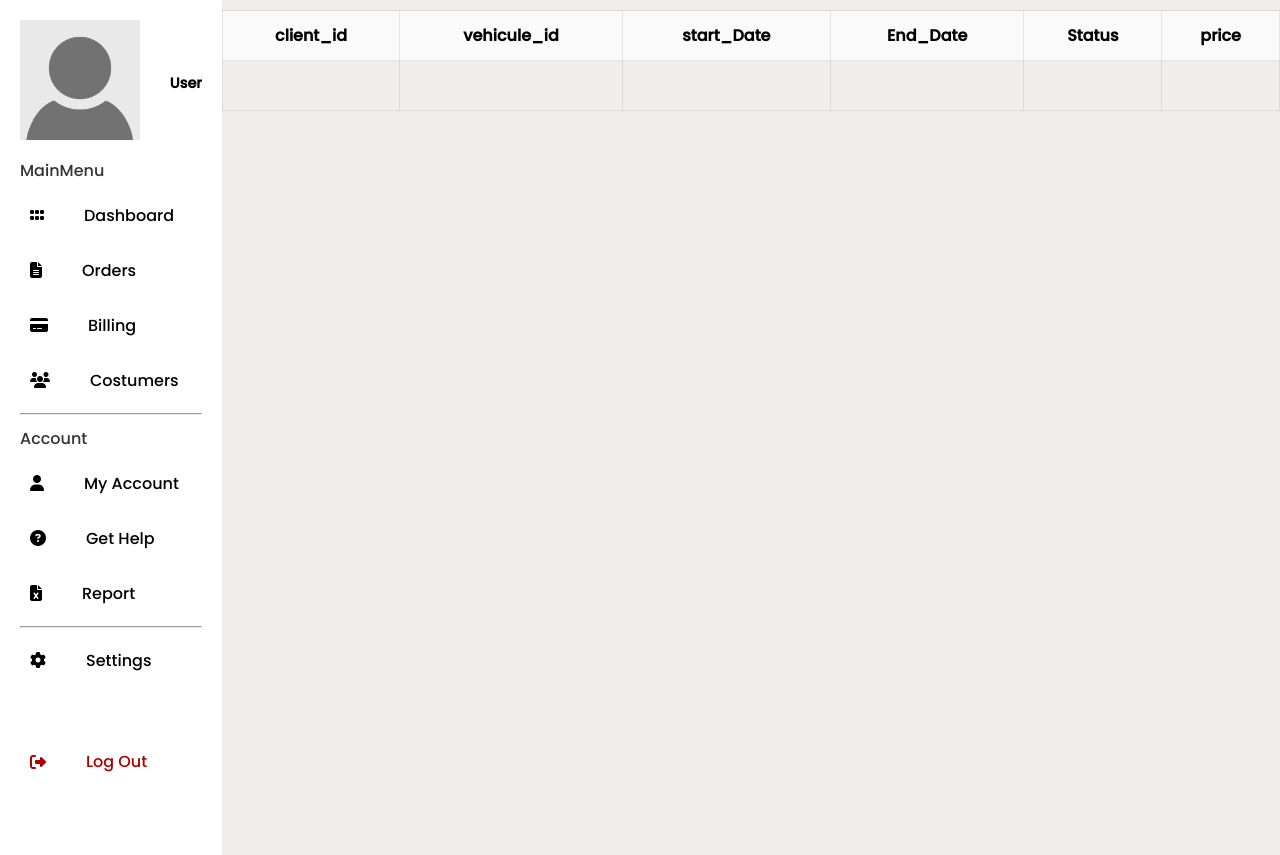
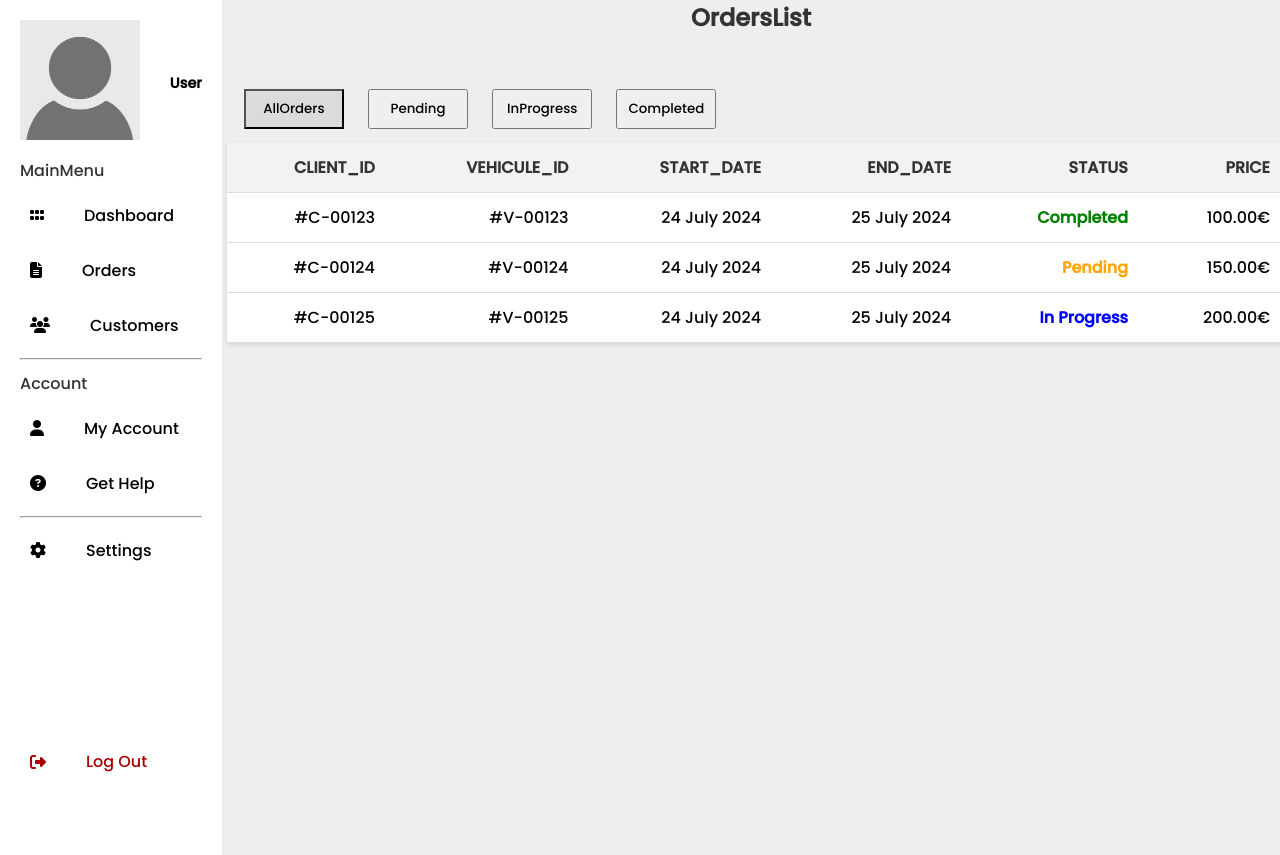
Before and after one commit to SDIKI20/PFE, a PHP site: page /views/Dashboard1.html in a window 1280 px wide, after a click on "Orders". Run offline with PHP 8.4, Linux system fonts and the light colour scheme; lists and menus that the app fills with data are empty; some libraries are stand-ins or nearby versions.

Commit message:
Enhance order management dashboard: add order filtering, improve table display, and update styles

```diff
--- a/public/js/dashboard.js
+++ b/public/js/dashboard.js
@@ -20,34 +20,71 @@ new Chart(ctx, {
   }
 })
 
+let allOrders = []; // تخزين جميع الطلبات
+
 document.addEventListener("DOMContentLoaded", function () {
-    fetchOrders();
+    fetchOrders(); // جلب الطلبات عند تحميل الصفحة
+
+    // إضافة مستمع للأزرار
+    document.querySelectorAll(".button_ord").forEach(button => {
+        button.addEventListener("click", function () {
+            document.querySelectorAll(".button_ord").forEach(btn => btn.classList.remove("active"));
+            this.classList.add("active");
+
+            const status = this.textContent; // الحصول على نص الزر (الحالة المطلوبة)
+            filterOrders(status);
         });
-//get all orders
+    });
+});
+
+// جلب جميع الطلبات من السيرفر
 function fetchOrders() {
     fetch("http://localhost:4000/api/getOrders")
         .then(response => response.json())
         .then(orders => {
+            allOrders = orders; // حفظ جميع الطلبات في متغير عالمي
+            displayOrders(allOrders); // عرض جميع الطلبات افتراضيًا
+        })
+        .catch(error => console.error("Error fetching orders:", error));
+}
+
+// عرض الطلبات في الجدول
+function displayOrders(orders) {
     const tableBody = document.getElementById("ordersTableBody");
-            tableBody.innerHTML = "";
+    tableBody.innerHTML = ""; // تفريغ الجدول
 
     orders.forEach(order => {
         const row = document.createElement("tr");
+
+        // إضافة فئة (class) للحالة لتغيير اللون
+        let statusClass = "";
+        if (order.status === "Completed") statusClass = "status-active";
+        else if (order.status === "Pending") statusClass = "status-pending";
+        else if (order.status === "In Progress") statusClass = "status-in-progress";
 
         row.innerHTML = `
             <td>${order.client_id}</td>
             <td>${order.vehicle_id}</td>
             <td>${order.start_date}</td>
             <td>${order.end_date}</td>
-                    <td>${order.status}</td>
+            <td class="${statusClass}">${order.status}</td>
             <td>${order.price || "N/A"}</td>
         `;
 
         tableBody.appendChild(row);
     });
-        })
-        .catch(error => console.error("Error fetching orders:", error));
 }
+
+// فلترة الطلبات حسب الحالة المختارة
+function filterOrders(status) {
+    if (status === "AllOrders") {
+        displayOrders(allOrders); // عرض جميع الطلبات
+    } else {
+        const filteredOrders = allOrders.filter(order => order.status === status);
+        displayOrders(filteredOrders);
+    }
+}
+
 
 //get all users
 
--- a/public/style/Dashboard1.css
+++ b/public/style/Dashboard1.css
@@ -141,31 +141,9 @@ ul label a i{
     border: 1px solid var(--border);
 }
 
-table{
-    width: 100%;
-    overflow-x: auto;
-}
 
-.table{
-    border-collapse: collapse;
-    min-width: 600px;
-    color: var(--text);
-    width: 100%;
-    text-align: center;
-    border-spacing: 8px;
-}
 
-td,th{
-    padding: 10px;
-    text-align: center;
-    border: 1px solid var(--border-low);
-    background-color: var(--bg);
-    height: 50px;
-}
 
-th{
-    background-color: var(--bg-lower);
-}
 
 #dash-content .title-info .moniteur{
     font-size: 15px;
@@ -185,12 +163,7 @@ button{
     margin-right: 20px;
 }
 
-.table{
-    border: var(--border) solid 1px;
-    border-radius: 8px;
-    margin: 10px;
-    flex-wrap: wrap;
-}
+
 
 .data p{
     margin: 10px;
@@ -248,3 +221,64 @@ body:not(:has(:target)) #dash-content {
     visibility: visible;
     position: relative;
 }
+h1 {
+    text-align: center;
+    color: #333;
+    margin-bottom: 20px;
+}
+
+table {
+    width: 100%;
+    border-collapse: collapse;
+    margin: 0 auto;
+    background-color: white;
+    box-shadow: 0 2px 5px rgba(0,0,0,0.1);
+    margin-left: 5px;
+    margin-right: 5px;
+}
+
+th, td {
+    padding: 12px 15px;
+    text-align: right;
+    border-bottom: 1px solid #ddd;
+}
+
+th {
+    background-color: #f2f2f2;
+    font-weight: bold;
+    color: #333;
+}
+
+tr:hover {
+    background-color: #f9f9f9;
+}
+
+.status-active {
+    color: green;
+    font-weight: bold;
+}
+
+.status-pending {
+    color: orange;
+    font-weight: bold;
+}
+
+.status-in-progress {
+    color: blue;
+    font-weight: bold;
+}
+.button_order{
+    border: none;
+    color: white;
+    padding: 10px 20px;
+    text-align: center;
+    text-decoration: none;
+    display: inline-block;
+    font-size: 16px;
+    margin: 4px 2px;
+    cursor: pointer;
+    border-radius: 8px;
+}
+.button_ord:hover , .active{
+    background-color:var(--border-low);
+}
--- a/views/Dashboard1.html
+++ b/views/Dashboard1.html
@@ -39,16 +39,11 @@
                 </a>
             </li>
 
-            <li id="billing-menu-item">
-                <a href="#billing-content">
-                    <i class="fa-solid fa-credit-card"></i>
-                    Billing
-                </a>
-            </li>
+
             <li id="customers-menu-item">
                 <a href="#customers-content">
                     <i class="fa-solid fa-users"></i>
-                    Costumers
+                    Customers
                 </a>
             </li>
             <hr>
@@ -65,12 +60,7 @@
                     Get Help
                 </a>
             </li>
-            <li id="report-menu-item">
-                <a href="#report-content">
-                    <i class="fa-solid fa-file-excel"></i>
-                    Report
-                </a>
-            </li>
+
             <hr>
             <li  id="settings-menu-item">
                 <a href="#settings-content">
@@ -178,25 +168,49 @@
         </section>
     </section>
     <section class="content-section" id="orders-content">
-        <table class="ordertable">
+        <h1>OrdersList</h1>
+        <div class="button_order">
+            <button  class="button_ord active">AllOrders</button>
+            <button class="button_ord">Pending</button>
+            <button class="button_ord">InProgress</button>
+            <button class="button_ord">Completed</button>
+        </div>
+
+        <table>
             <thead>
                 <tr>
-                    <th>client_id</th>
-                    <th>vehicule_id</th>
-                    <th>start_Date</th>
-                    <th>End_Date</th>
-                    <th>Status</th>
-                    <th>price</th>
+                    <th>CLIENT_ID</th>
+                    <th>VEHICULE_ID</th>
+                    <th>START_DATE</th>
+                    <th>END_DATE</th>
+                    <th>STATUS</th>
+                    <th>PRICE</th>
                 </tr>
             </thead>
-            <tbody id="ordersTableBody">
+            <tbody>
                 <tr>
-                    <td></td>
-                    <td></td>
-                    <td></td>
-                    <td></td>
-                    <td></td>
-                    <td></td>
+                    <td>#C-00123</td>
+                    <td>#V-00123</td>
+                    <td>24 July 2024</td>
+                    <td>25 July 2024</td>
+                    <td class="status-active">Completed</td>
+                    <td>100.00€</td>
+                </tr>
+                <tr>
+                    <td>#C-00124</td>
+                    <td>#V-00124</td>
+                    <td>24 July 2024</td>
+                    <td>25 July 2024</td>
+                    <td class="status-pending">Pending</td>
+                    <td>150.00€</td>
+                </tr>
+                <tr>
+                    <td>#C-00125</td>
+                    <td>#V-00125</td>
+                    <td>24 July 2024</td>
+                    <td>25 July 2024</td>
+                    <td class="status-in-progress">In Progress</td>
+                    <td>200.00€</td>
                 </tr>
             </tbody>
         </table>
@@ -204,10 +218,7 @@
     </section>
 
 
-    <section class="content-section" id="billing-content">
-        <h2>Billing</h2>
-        <p>Content for Billing section.</p>
-    </section>
+
 
     <section class="content-section" id="customers-content">
         <h2>Customers List</h2>
```
Lines whose indentation alone changed are shown as unchanged.
